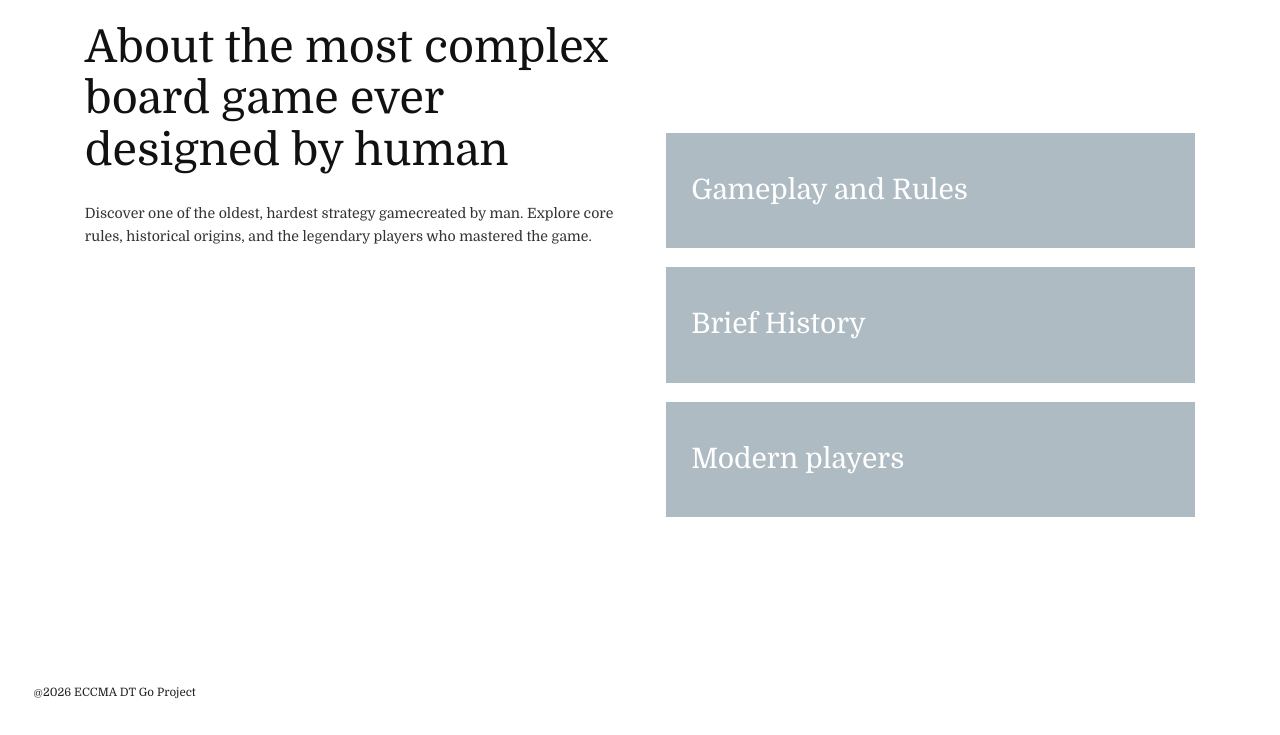
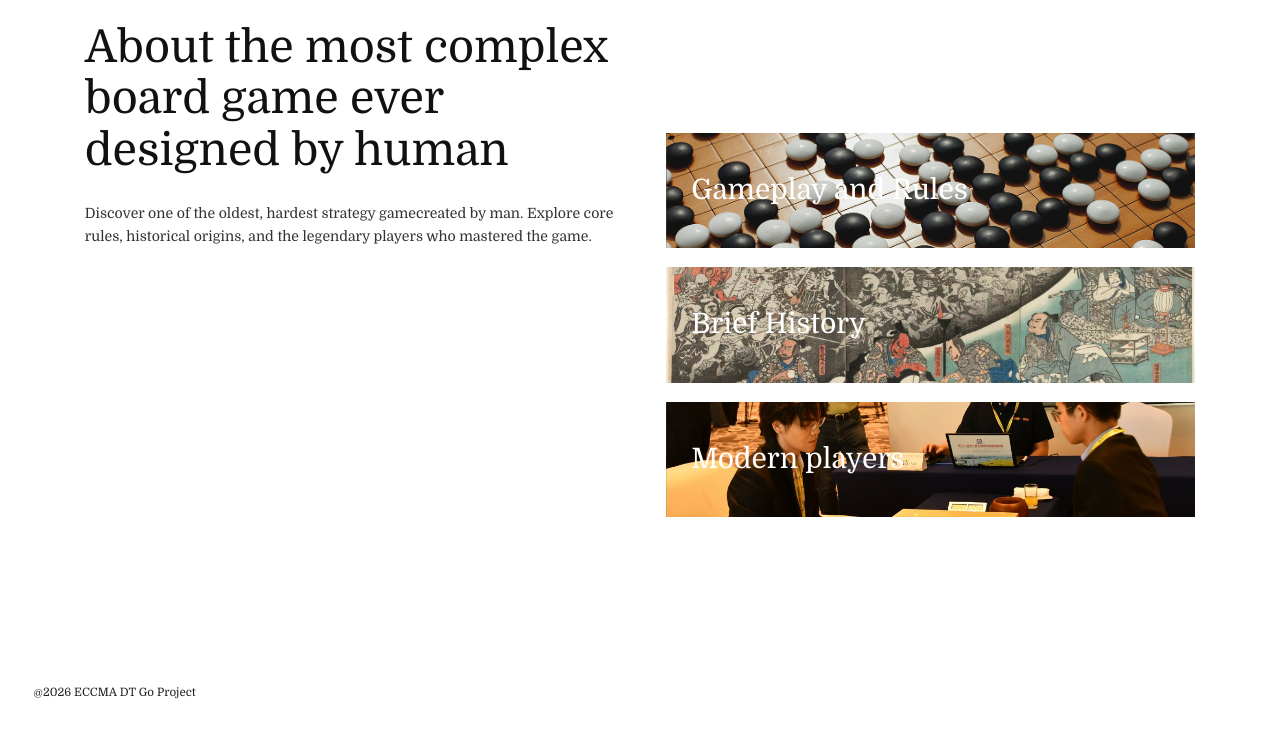
Before and after one commit to Matthew-wmczn/Go-website, a plain HTML site: page index.html in a window 1280 px wide. Shown: the part 81-816 px from the top of the page. Drawn offline with Linux system fonts and the light colour scheme.

Commit message:
minor home page change for second iteration

```diff
--- a/index.html
+++ b/index.html
@@ -20,7 +20,7 @@
 
         <nav>
 
-             <a href="rules.html" class="nav-functions">Gameplay</a>
+             <a href="gameplay.html" class="nav-functions">Gameplay</a>
              <a href="history.html" class="nav-functions">History</a>
              <a href="players.html" class="nav-functions">Modern Players</a>
 
@@ -35,13 +35,13 @@
         </div>
 
         <div class="hero-cards-container">
-            <a href="rules.html" class="feature-card">
+            <a href="gameplay.html" class="feature-card card-gameplay">
                 <span>Gameplay and Rules</span>
             </a>
-            <a href="history.html" class="feature-card">
+            <a href="history.html" class="feature-card card-history">
                 <span>Brief History</span>
             </a>
-            <a href="players.html" class="feature-card">
+            <a href="players.html" class="feature-card card-players">
                 <span>Modern players</span>
             </a>
         </div>
--- a/style.css
+++ b/style.css
@@ -100,7 +100,17 @@ header {
 
 }
 
+.card-gameplay {
+    background-image: url('images/card-gameplay.jpg');
+}
 
+.card-history {
+    background-image: url('images/card-history.jpg');
+}
+
+.card-players {
+    background-image: url('images/card-players.jpg');
+}
 
 
 
```
Also changed, not shown: gameplay.html (renamed from rules.html, +2 -2 lines), history.html (+1 -1 lines), players.html (+1 -1 lines), Images/card-gameplay.jpg (added), Images/card-history.jpg (added), Images/card-players.jpg (added), gameplay.js (renamed from rules.js).
